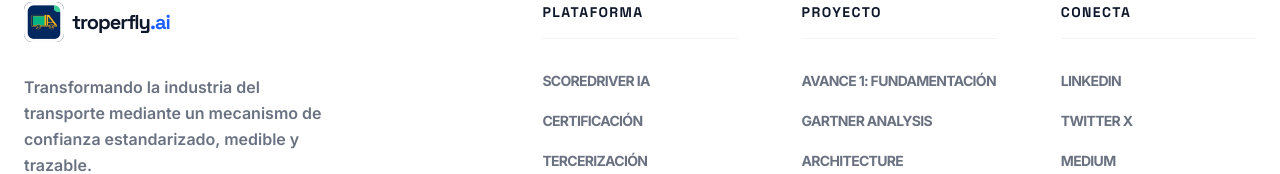
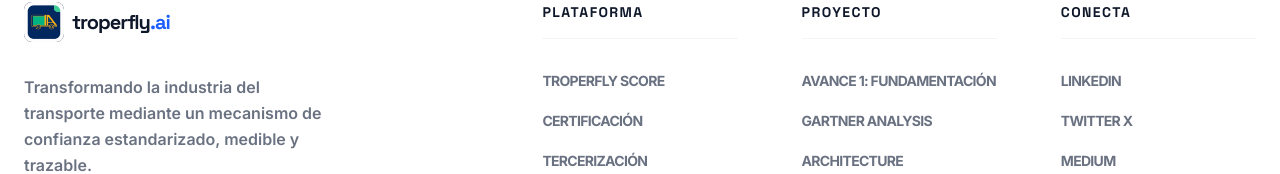
Before and after one commit to sajero/troperfly, a React (Vite) app: page /arquitectura in a window 1280 px wide. Shown: the part 1865-2039 px from the top of the page. Built offline with nearby package versions, Linux system fonts and the light colour scheme.

Commit message:
Main Commit Troperfly

```diff
--- a/src/components/layout/Footer.tsx
+++ b/src/components/layout/Footer.tsx
@@ -18,7 +18,7 @@ export const Footer = () => (
       <div>
         <h4 className="font-bold mb-8 uppercase text-sm tracking-widest border-b border-gray-100 pb-4 font-display">Plataforma</h4>
         <ul className="space-y-5 text-sm text-gray-500 font-bold uppercase tracking-tighter">
-          <li><a href="#" className="hover:text-troperfly-blue transition-colors">ScoreDriver IA</a></li>
+          <li><a href="#" className="hover:text-troperfly-blue transition-colors">Troperfly Score</a></li>
           <li><a href="#" className="hover:text-troperfly-blue transition-colors">Certificación</a></li>
           <li><a href="#" className="hover:text-troperfly-blue transition-colors">Tercerización</a></li>
           <li><a href="#" className="hover:text-troperfly-blue transition-colors">Asignación Smart</a></li>
```
